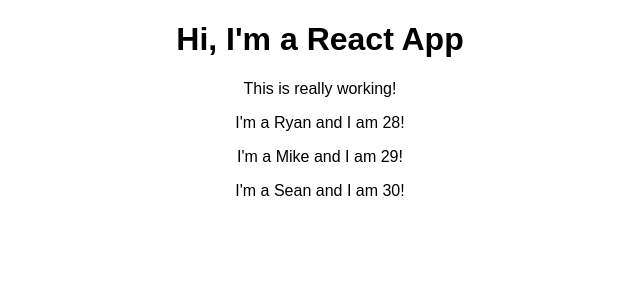
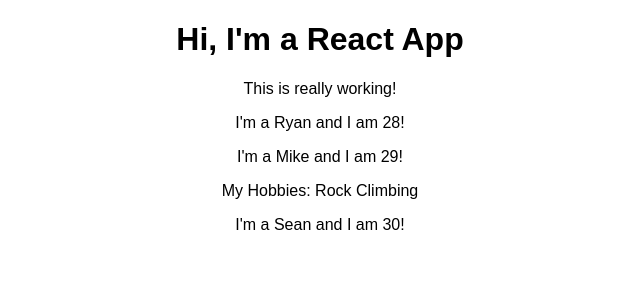
Before and after one commit to ryanjanelli/ReactCompleteGuide, a React (Create React App) app in the folder react-complete-guide/: page / in a window 1280 px wide. Shown: the top 300 px of the page, without its empty margins (320-960 px from the left). Built offline with nearby package versions, Linux system fonts and the light colour scheme.

Commit message:
Accepts content between opening and closing component as props.children

```diff
--- a/react-complete-guide/src/Person/Person.js
+++ b/react-complete-guide/src/Person/Person.js
@@ -2,9 +2,10 @@
 
 const person = props => {
   return (
-    <p>
-      I'm a {props.name} and I am {props.age}!
-    </p>
+    <div>
+        <p>I'm a {props.name} and I am {props.age}!</p>
+        <p>{props.children}</p>
+    </div>
   );
 };
 
```
